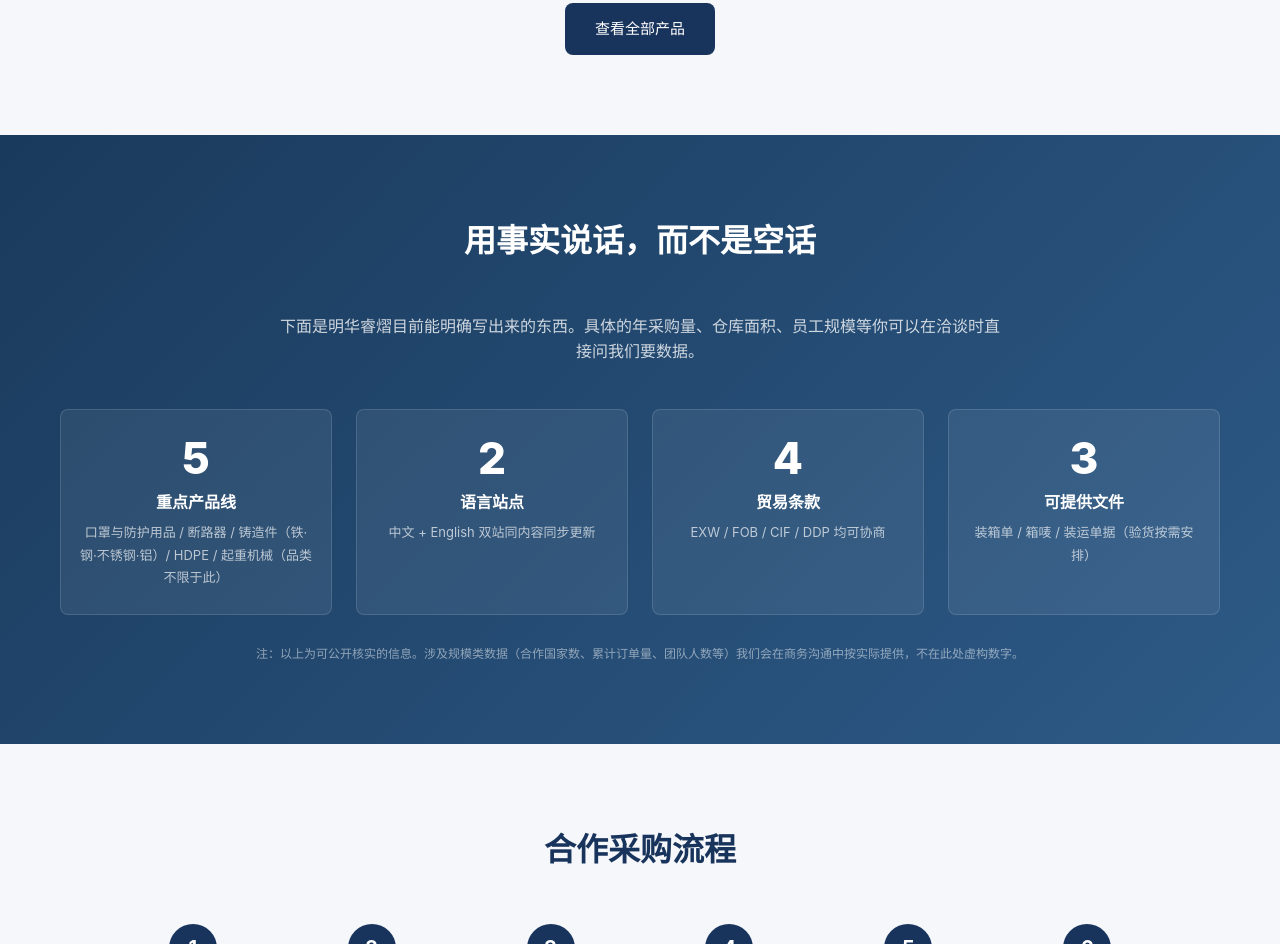
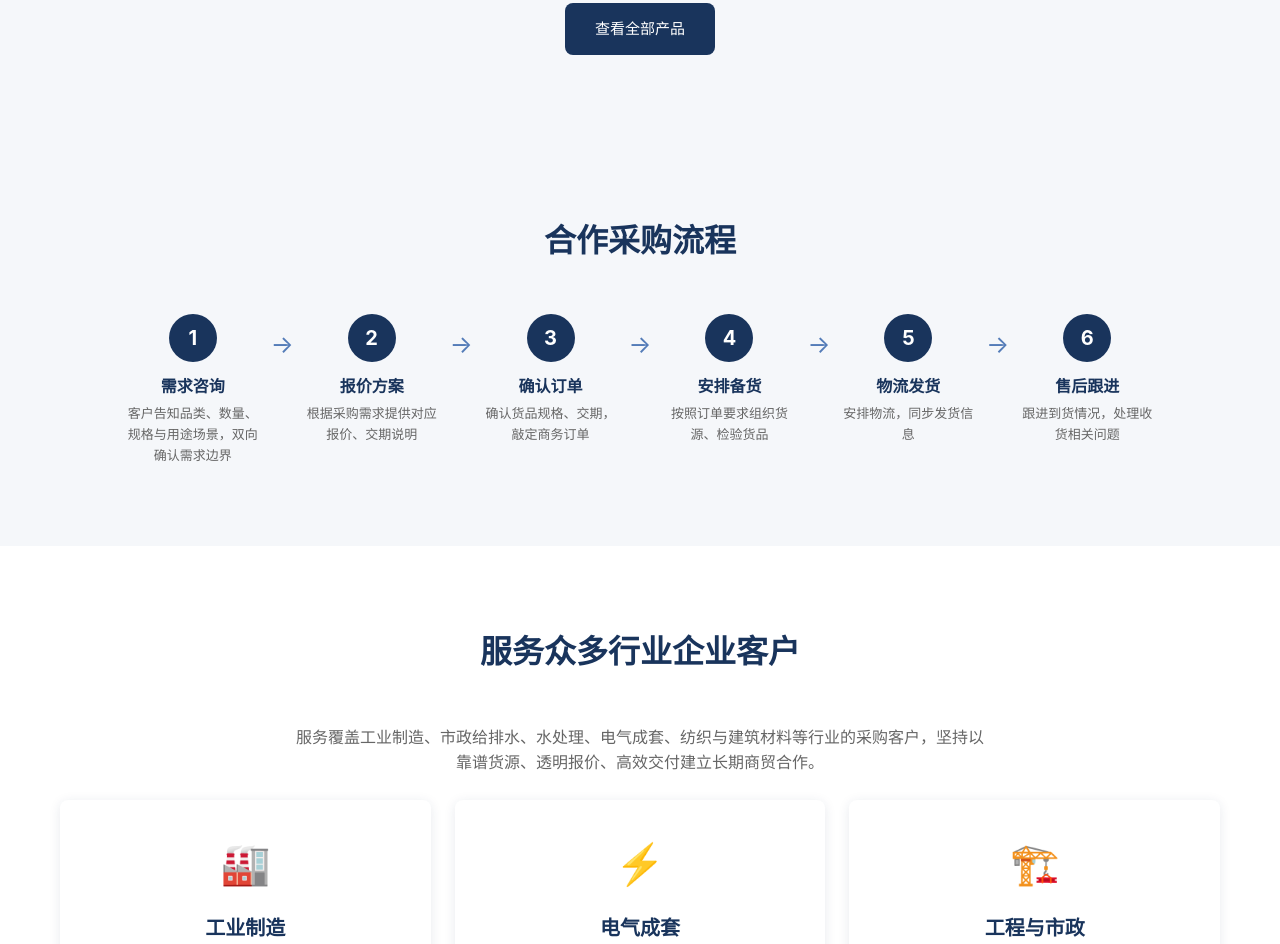
Before and after one commit to rayzhao229/rayzhao229.github.io, a plain HTML site: page index.html in a window 1280 px wide. Shown: the part 1837-2781 px from the top of the page. Drawn offline with Linux system fonts and the light colour scheme.

Commit message:
首页删除'用事实说话'数据佐证区（无真实可核实数据支撑，避免空话）

```diff
--- a/index.html
+++ b/index.html
@@ -224,36 +224,6 @@
         </div>
     </section>
 
-    <!-- 数据佐证 -->
-    <section class="section section-stats">
-        <div class="container">
-            <h2 class="section-title">用事实说话，而不是空话</h2>
-            <p class="section-desc">下面是明华睿熠目前能明确写出来的东西。具体的年采购量、仓库面积、员工规模等你可以在洽谈时直接问我们要数据。</p>
-            <div class="stats-grid">
-                <div class="stat-item">
-                    <div class="stat-num">5</div>
-                    <div class="stat-label">重点产品线</div>
-                    <div class="stat-desc">口罩与防护用品 / 断路器 / 铸造件（铁·钢·不锈钢·铝）/ HDPE / 起重机械（品类不限于此）</div>
-                </div>
-                <div class="stat-item">
-                    <div class="stat-num">2</div>
-                    <div class="stat-label">语言站点</div>
-                    <div class="stat-desc">中文 + English 双站同内容同步更新</div>
-                </div>
-                <div class="stat-item">
-                    <div class="stat-num">4</div>
-                    <div class="stat-label">贸易条款</div>
-                    <div class="stat-desc">EXW / FOB / CIF / DDP 均可协商</div>
-                </div>
-                <div class="stat-item">
-                    <div class="stat-num">3</div>
-                    <div class="stat-label">可提供文件</div>
-                    <div class="stat-desc">装箱单 / 箱唛 / 装运单据（验货按需安排）</div>
-                </div>
-            </div>
-            <p class="stats-note">注：以上为可公开核实的信息。涉及规模类数据（合作国家数、累计订单量、团队人数等）我们会在商务沟通中按实际提供，不在此处虚构数字。</p>
-        </div>
-    </section>
 
     <!-- 合作流程 -->
     <section class="section process">
```
Also changed, not shown: en/index.html (+0 -29 lines), 1 other file.
